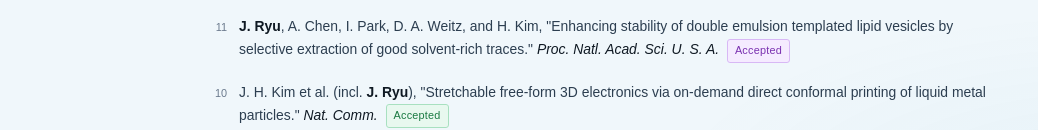
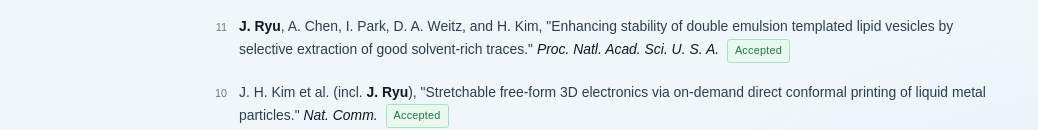
Before and after one commit to lyoo119/lyoo119.github.io, a plain HTML site: page publications.html in a window 1280 px wide. Shown: the part 437-567 px from the top of the page, without its empty margins (35-1073 px from the left). Drawn offline with Linux system fonts and the light colour scheme; a web font is replaced by a local one.

Commit message:
publications.html 업데이트

```diff
--- a/publications.html
+++ b/publications.html
@@ -46,7 +46,7 @@
             </li>
             <li class="pub-item">
                 <span class="pub-num">11</span>
-                <span class="pub-text"><strong>J. Ryu</strong>, A. Chen, I. Park, D. A. Weitz, and H. Kim, "Enhancing stability of double emulsion templated lipid vesicles by selective extraction of good solvent-rich traces." <em>Proc. Natl. Acad. Sci. U. S. A.</em> <span class="badge badge-revision">Accepted</span></span>
+                <span class="pub-text"><strong>J. Ryu</strong>, A. Chen, I. Park, D. A. Weitz, and H. Kim, "Enhancing stability of double emulsion templated lipid vesicles by selective extraction of good solvent-rich traces." <em>Proc. Natl. Acad. Sci. U. S. A.</em> <span class="badge badge-accepted">Accepted</span></span>
             </li>
             <li class="pub-item">
                 <span class="pub-num">10</span>
```
